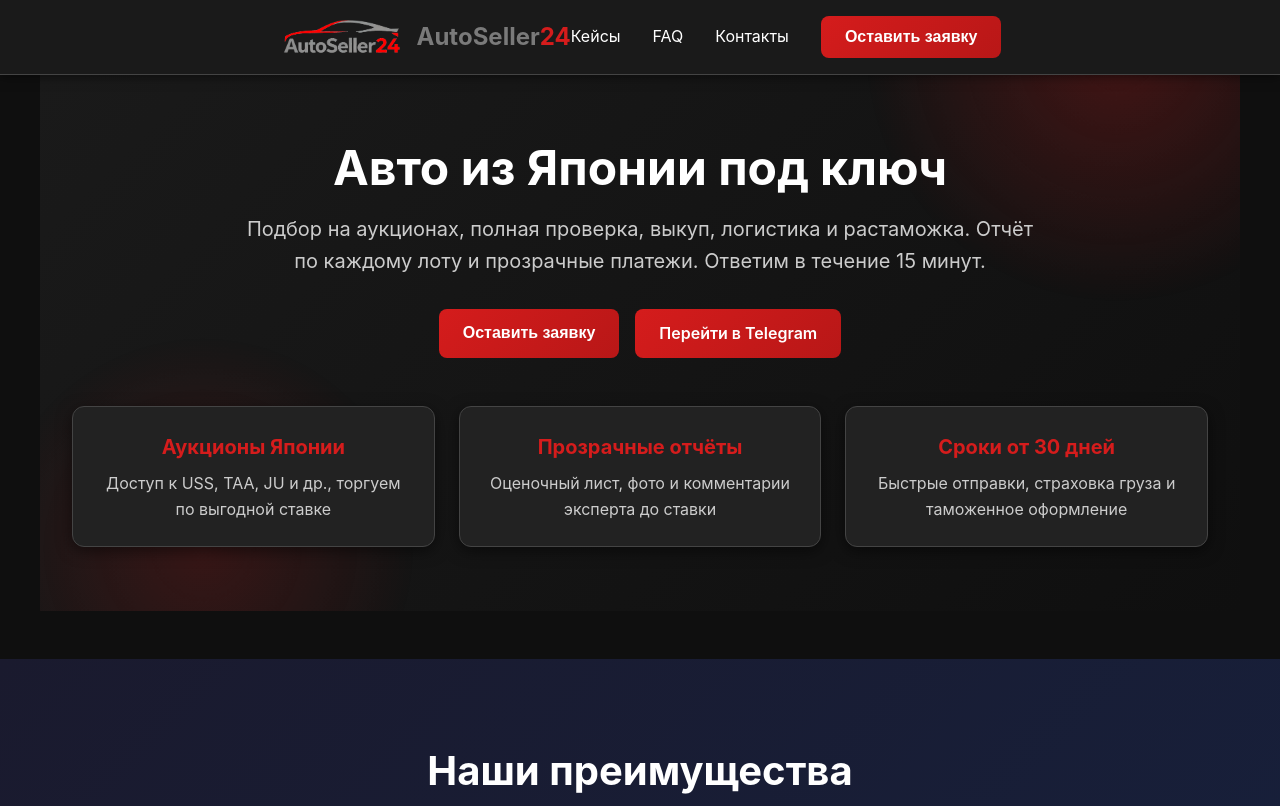
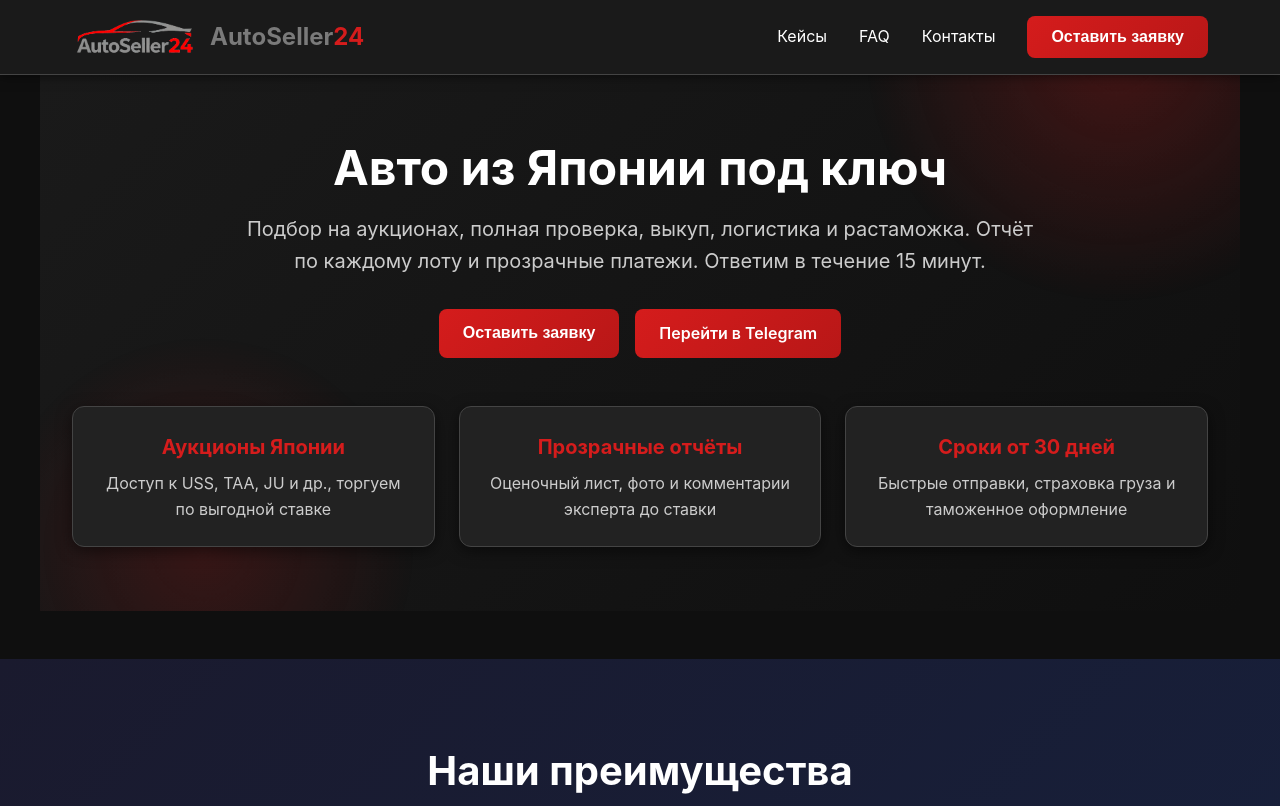
Before and after one commit to skandar000-crypto/autoseller24.ru.github.io, a plain HTML site: page index.html in a window 1280 px wide. Shown: the top 806 px of the page. Drawn offline with Linux system fonts and the light colour scheme.

Commit message:
Update index.html

```diff
--- a/index.html
+++ b/index.html
@@ -1065,8 +1065,7 @@
     <!-- Header -->
     <header>
         <div class="header-container">
-           <div class="header-container">
-    <div class="logo">
+          <div class="logo">
       <img src="logo.png" alt="AutoSeller24 logo" class="logo-image" />
       <div class="logo-text">AutoSeller<span class="logo-accent">24</span></div>
     </div>
```
